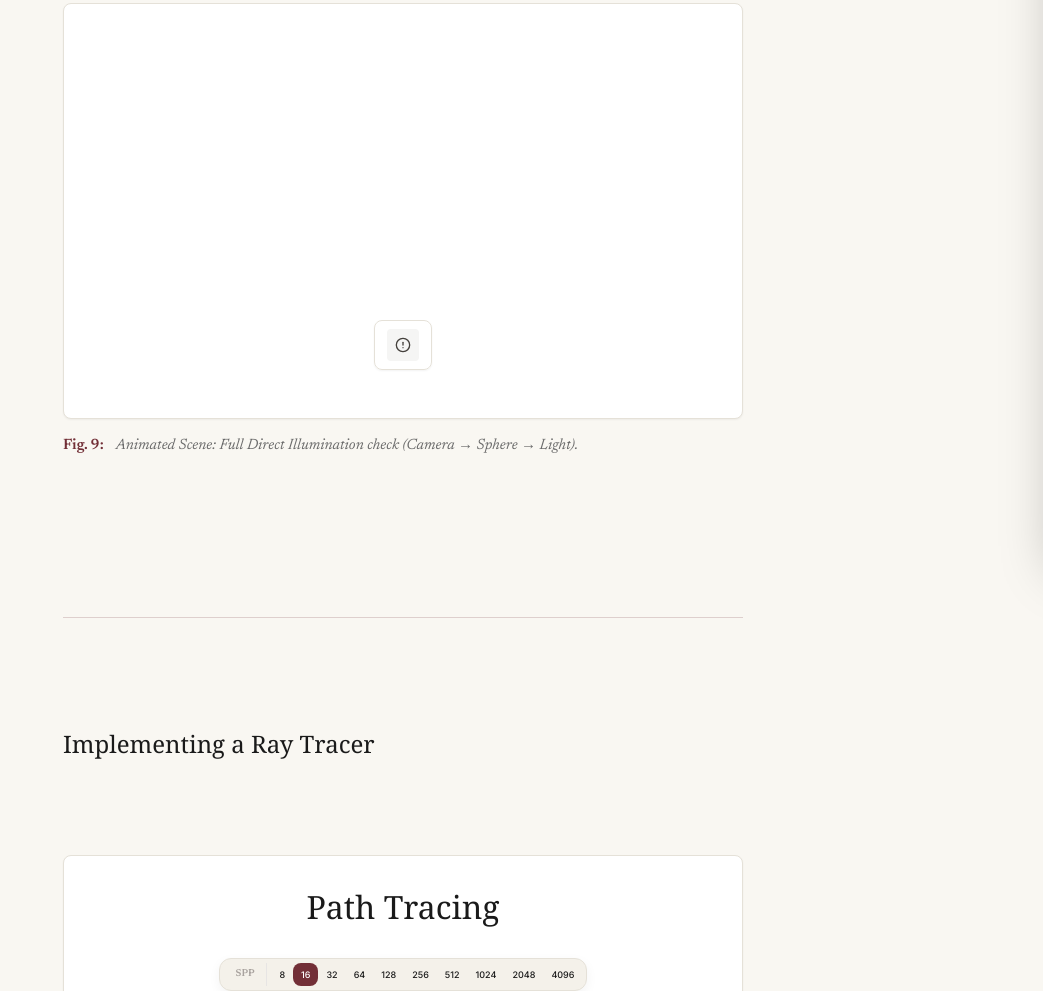
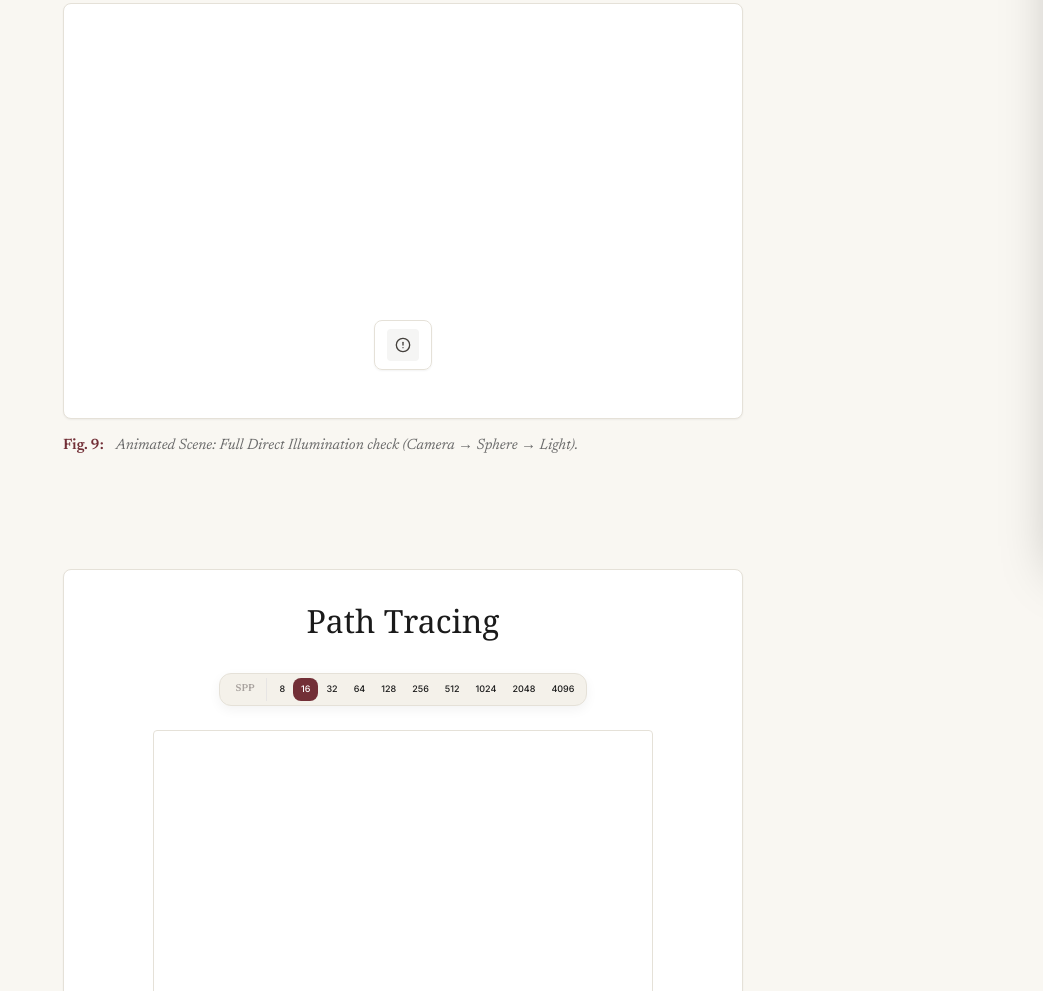
Before and after one commit to Ethnomethodology/ray-tracing-demo, a plain HTML site: page part-3/index.html in a window 1280 px wide. Shown: the part 242-1233 px from the top of the page, without its empty margins (237-1280 px from the left). Drawn offline with nearby package versions, Linux system fonts and the light colour scheme; a script that the page names is missing.

Commit message:
refactor: remove redundant section divider and implementation heading from article layout

```diff
--- a/part-3/index.html
+++ b/part-3/index.html
@@ -69,16 +69,6 @@
                             <span class="text-[#722F37] font-bold mr-1 whitespace-nowrap shrink-0">Fig. 9:</span>
                             <span><i>Animated Scene: Full Direct Illumination check (Camera &rarr; Sphere &rarr; Light).</i></span>
                         </div>
-                    </section>
-
-                    <!-- Divider -->
-                    <div class="w-full h-px bg-[#722F37]/20 my-12 max-w-[680px] mx-auto"></div>
-
-                    <!-- Heading for the implementing section -->
-                    <section class="max-w-[680px] w-full mx-auto flex flex-col items-center px-0">
-                        <h3 class="font-serif font-newsreader text-[24px] font-medium leading-[1.2] text-ink-charcoal mb-8 w-full">
-                            Implementing a Ray Tracer
-                        </h3>
                     </section>
 
                     <!-- Figure 10: Path Tracing -->
```
